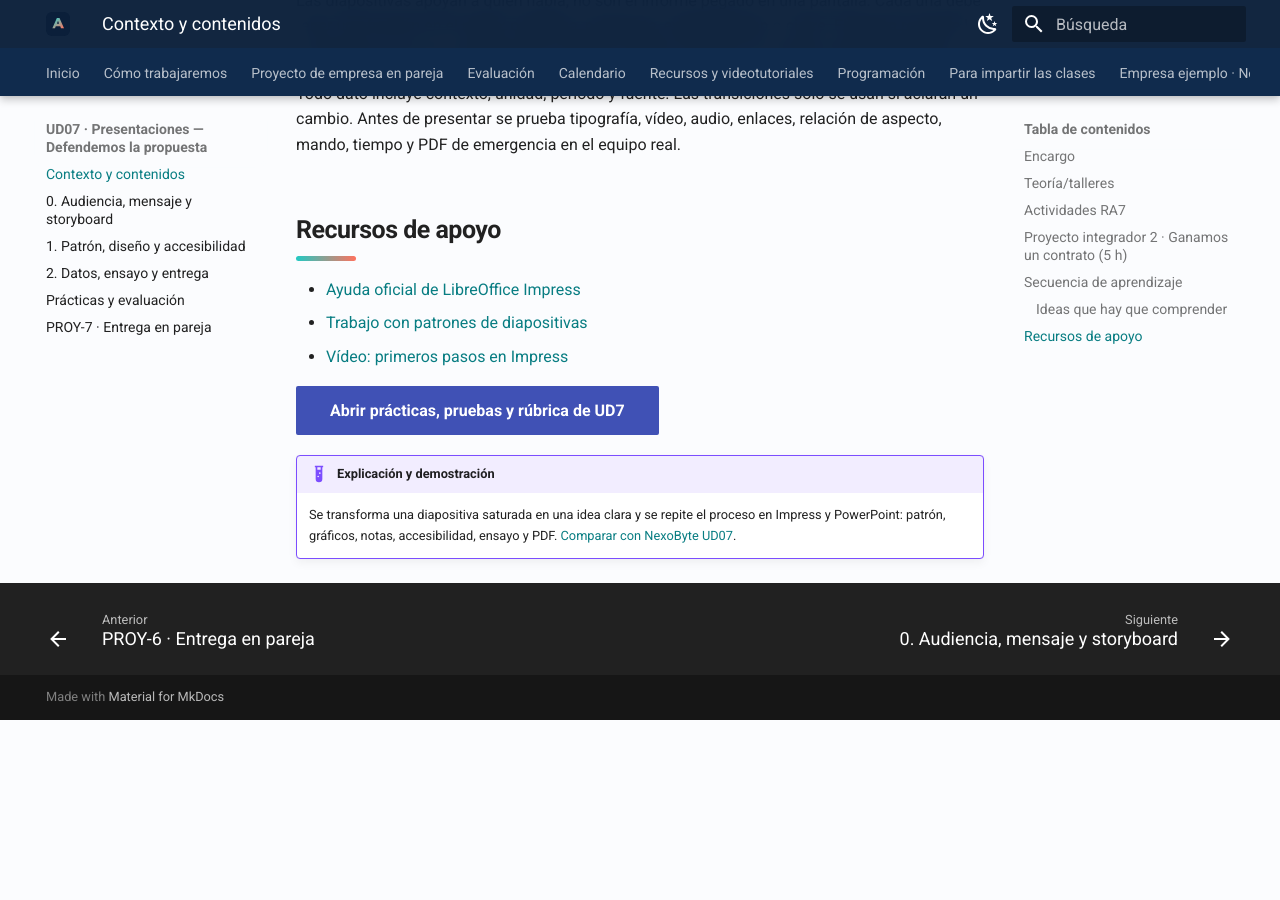
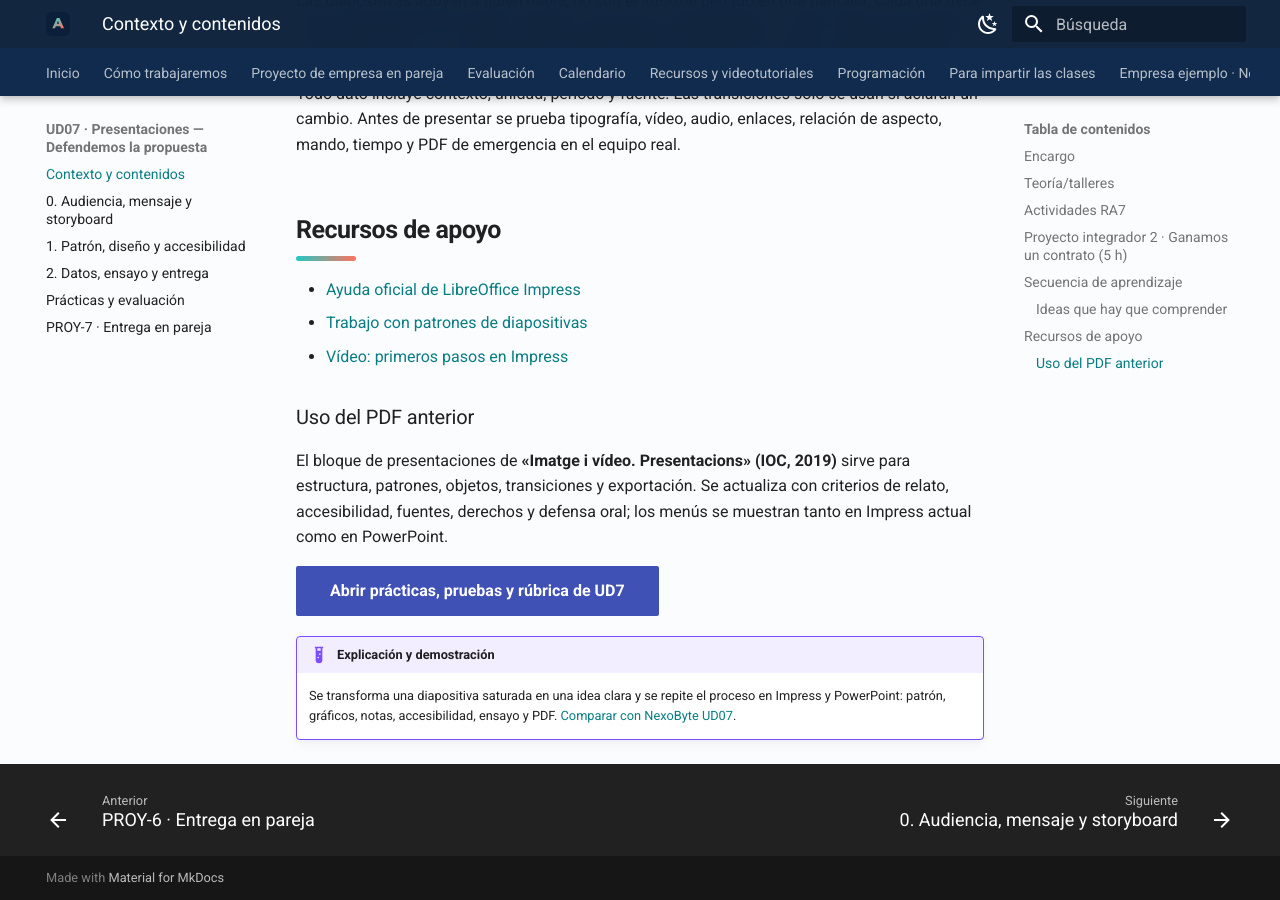
Before and after one commit to davidmolinafernadez/SMX_MEDIO_AOF, an MkDocs documentation site: the page built from .site-src/unidades/ud7.md, in a window 1280 px wide and 900 px high, scrolled down 1806 px. Built offline with MkDocs 1.6.1 and Material for MkDocs 9.7.7, drawn with Linux system fonts in a browser that asks for light colours; before the commit the page ends 2526 px from its top, so only the background shows below that.

Commit message:
docs: actualizar recursos IOC de UD7

```diff
--- a/.site-src/unidades/ud7.md
+++ b/.site-src/unidades/ud7.md
@@ -49,6 +49,10 @@ Todo dato incluye contexto, unidad, periodo y fuente. Las transiciones solo se u
 - [Trabajo con patrones de diapositivas](https://help.libreoffice.org/latest/es/text/simpress/01/03150000.html)
 - [Vídeo: primeros pasos en Impress](https://www.youtube.com/watch?v=9KHlZY6NxkY)
 
+### Uso del PDF anterior
+
+El bloque de presentaciones de **«Imatge i vídeo. Presentacions» (IOC, 2019)** sirve para estructura, patrones, objetos, transiciones y exportación. Se actualiza con criterios de relato, accesibilidad, fuentes, derechos y defensa oral; los menús se muestran tanto en Impress actual como en PowerPoint.
+
 [Abrir prácticas, pruebas y rúbrica de UD7](ud7-practicas.md){ .md-button .md-button--primary }
 
 !!! example "Explicación y demostración"
```
